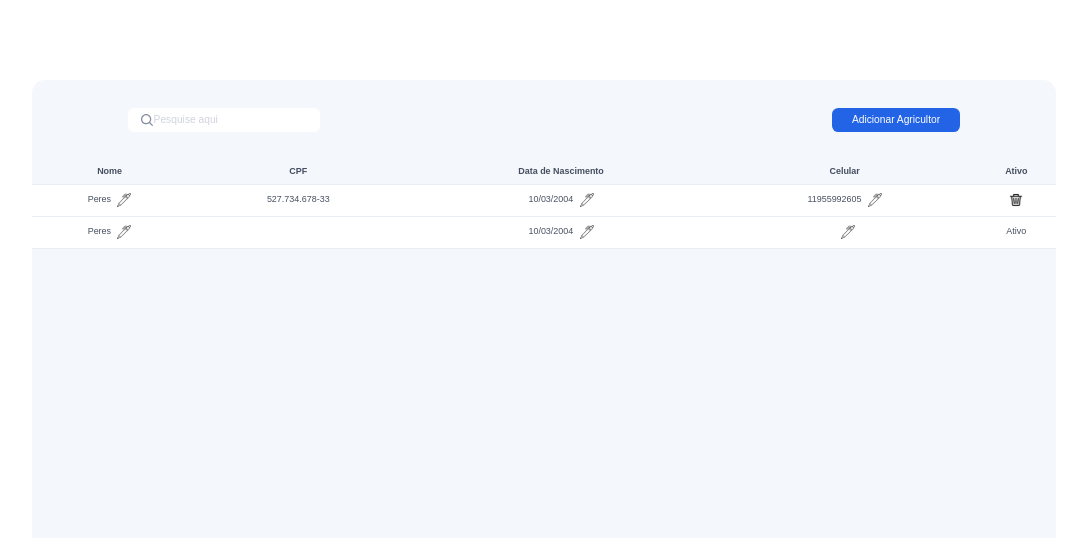
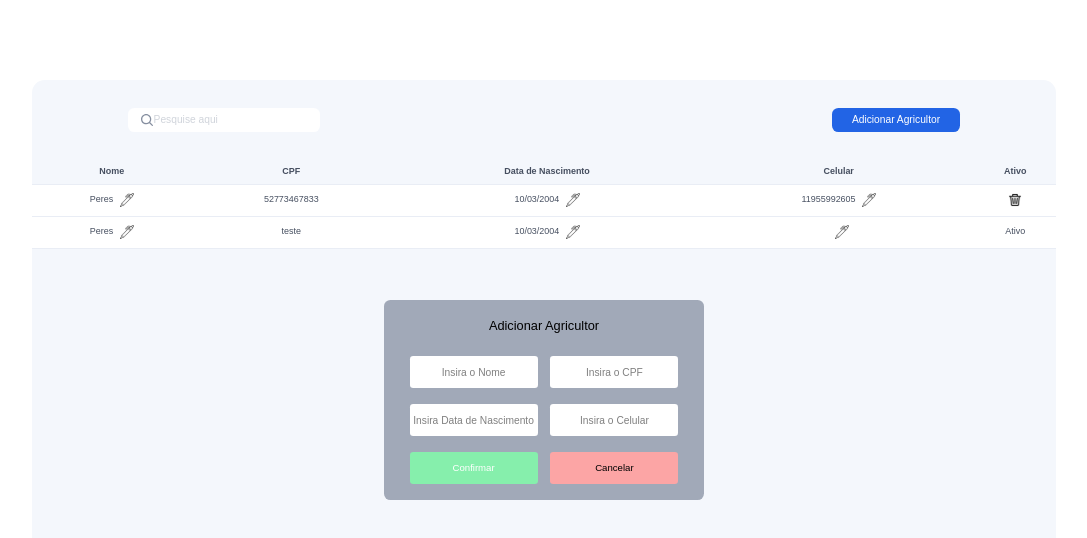
Before and after one commit to DevPeress/violet, a Next.js app: page / in a window 1280 px wide. Shown: the top 538 px of the page, without its empty margins (96-1183 px from the left). Built offline with nearby package versions, Linux system fonts and the light colour scheme.

Commit message:
Criação do adicionar agricultor com formato do CPF

```diff
--- a/src/app/page.tsx
+++ b/src/app/page.tsx
@@ -19,7 +19,9 @@ export default function Home() {
   ])
   const [pesquisa,setPesquisa] = useState<string>("")
   const [menu,setMenu] = useState<boolean>(false)
+  const [adicionar,setAdicionar] = useState<boolean>(true)
   const [texto,setTexto] = useState<string>("")
+  const [usuario,setUsuario] = useState({ nome: "", cpf: "", data: "", celular: "" })
   const [alterar,setAlterar] = useState({ id: 0, tipo: "" })
 
   function formatCPF(value: string) {
@@ -65,6 +67,35 @@ export default function Home() {
     setAlterar({ id: 0, tipo: "" })
   }
 
+  const alterarCriar = (tipo: string, texto: string) => {
+    if (tipo === "cpf") {
+      texto = formatCPF(texto)
+    }
+
+    setUsuario((prevDados) => ({...prevDados, [tipo]: texto}) )
+  }
+
+  const confirmarAgricultor = async () => {
+    const criar = await fetch('api', {
+      method: "POST",
+      body: JSON.stringify({
+        nome: usuario.nome,
+        cpf: usuario.cpf,
+        celular: usuario.celular,
+        data: usuario.data
+      })
+    })
+
+    if (criar.status === 201) {
+
+    }
+  }
+
+  const cancelarAgricultor = () => {
+    setAdicionar(false)
+    setTexto("")
+  }
+
   const AgricultoresFiltrados = useMemo(() => {
     const termoPesquisado = pesquisa.toLowerCase()
 
@@ -84,6 +115,7 @@ export default function Home() {
   return (
     <div className="flex absolute w-full h-full overflow-hidden items-center justify-center">
       <main className="flex absolute w-[80vw] h-[80vh] bg-[#F4F7FC] rounded-[1vw] items-center- justify-center">
+
         {menu ?
           <div className="flex absolute top-0 bottom-0 m-auto w-[12vw] h-[18vh] bg-[#A1A9B8] items-center justify-center rounded-[.5vw]">
             <h1 className="absolute top-[2vh] text-[1vw]">Alterar Informação</h1>
@@ -94,6 +126,23 @@ export default function Home() {
             </div>
           </div>
         : <></>}
+
+        {adicionar ?
+          <div className="flex absolute top-0 bottom-0 m-auto w-[25vw] h-[25vh] bg-[#A1A9B8] items-center justify-center rounded-[.5vw]">
+            <h1 className="absolute top-[2vh] text-[1vw]">Adicionar Agricultor</h1>
+            <div className="flex absolute top-[6vh] w-[24vw] h-[20vh] items-center justify-center">
+              <input className="absolute w-[10vw] h-[4vh] top-[1vh] left-[1.5vw] text-center outline-none text-[.8vw] rounded-[.25vw] bg-[#FFFFFF]" type="text" placeholder="Insira o Nome" value={usuario.nome} onChange={(e) => alterarCriar("nome",e.target.value)} />
+              <input className="absolute w-[10vw] h-[4vh] top-[1vh] right-[1.5vw] text-center outline-none text-[.8vw] rounded-[.25vw] bg-[#FFFFFF]" type="text" placeholder="Insira o CPF" value={usuario.cpf} onChange={(e) => alterarCriar("cpf",e.target.value)} maxLength={15} />
+              <input className="absolute w-[10vw] h-[4vh] top-[7vh] left-[1.5vw] text-center outline-none text-[.8vw] rounded-[.25vw] bg-[#FFFFFF]" type="text" placeholder="Insira Data de Nascimento" value={usuario.data} onChange={(e) => alterarCriar("data",e.target.value)} />
+              <input className="absolute w-[10vw] h-[4vh] top-[7vh] right-[1.5vw] text-center outline-none text-[.8vw] rounded-[.25vw] bg-[#FFFFFF]" type="text" placeholder="Insira o Celular" value={usuario.celular} onChange={(e) => alterarCriar("celular",e.target.value)} />
+            </div>
+            <div className="flex absolute w-[21vw] h-[4vh] bottom-[2vh] items-center justify-between">
+              <button className="relative flex w-[10vw] h-full bg-[#86EFAC] text-white text-[.75vw] items-center justify-center rounded-[.25vw] hover:bg-[#16A34A]" onClick={confirmarAgricultor}>Confirmar</button>
+              <button className="relative flex w-[10vw] h-full bg-[#FCA5A5] text-black text-[.75vw] items-center justify-center rounded-[.25vw] hover:bg-[#DC2626]" onClick={cancelarAgricultor}>Cancelar</button>
+            </div>
+          </div>
+        : <></>}
+
         <div className="flex absolute w-full h-[10vh] top-0 items-center justify-center gap-[40vw]">
           <div className="flex relative w-[15vw] h-[3vh] bg-[#FFFFFF] rounded-[.5vw] items-center justify-center">
             <Image
@@ -107,7 +156,7 @@ export default function Home() {
             <input type="text" placeholder="Pesquise aqui" className="absolute w-[12vw] left-[2vw] text-[#A1A9B8] text-[.8vw] outline-none" value={pesquisa} onChange={(e) => setPesquisa(e.target.value)} />
           </div>
 
-          <button className="flex relative w-[10vw] h-[3vh] bg-[#2264E5] rounded-[.5vw] text-[#FFFFFF] text-[.8vw] items-center justify-center hover:scale-110">Adicionar Agricultor</button>
+          <button className="flex relative w-[10vw] h-[3vh] bg-[#2264E5] rounded-[.5vw] text-[#FFFFFF] text-[.8vw] items-center justify-center hover:scale-110" onClick={() => setAdicionar(!adicionar)}>Adicionar Agricultor</button>
         </div>
 
         <div className="flex absolute w-full max-h-[70vh] h-auto top-[10vh] overflow-hidden">
@@ -141,7 +190,7 @@ export default function Home() {
                         />
                       </div>
                     </td>
-                    <td>{formatCPF(item.cpf)}</td>
+                    <td>{item.cpf}</td>
                     <td className="h-full">
                       <div className="flex h-full justify-center items-center gap-[.5vw]">
                         <div className="relative">{item.data}</div>
```
